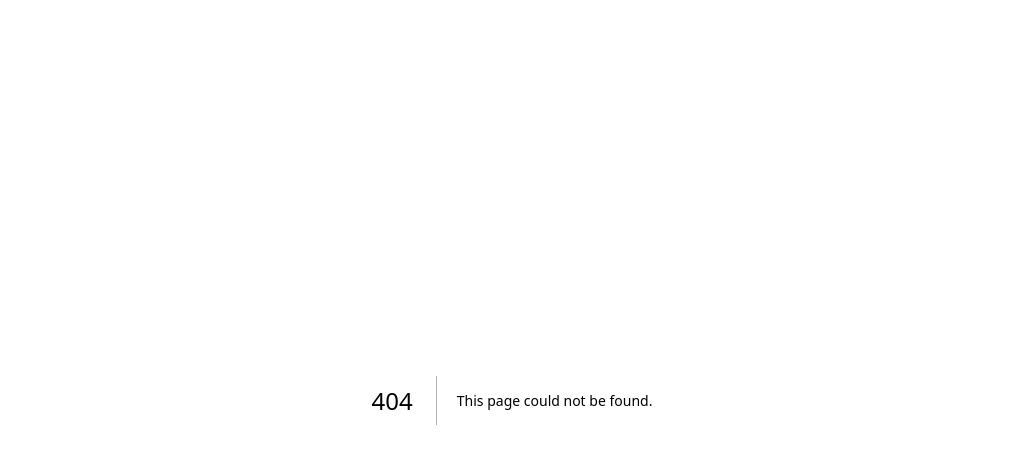
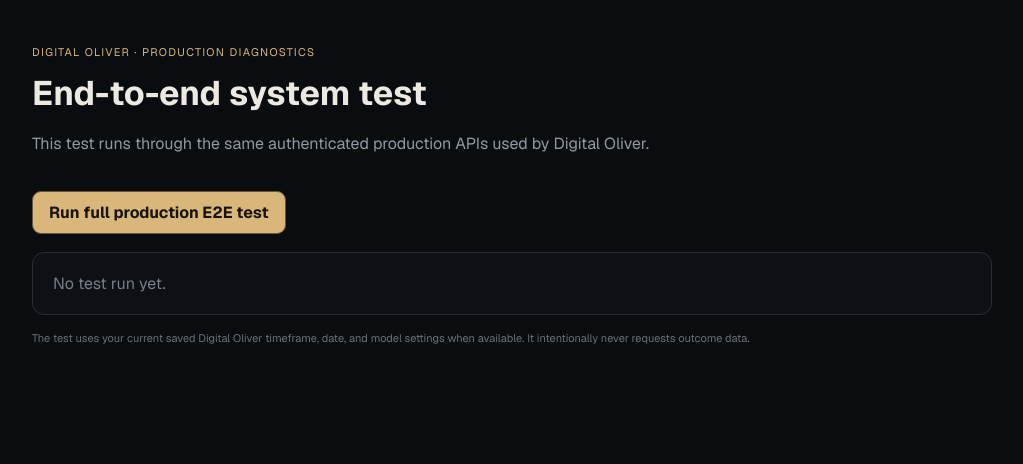
Before and after one commit to raceairspace-art/MichaelOS_Nexus, a Next.js app: page /oliver-diagnostics in a window 1280 px wide. Before the commit this address had no page. Shown: the top 464 px of the page, without its empty margins (128-1151 px from the left). Built offline with nearby package versions, Linux system fonts and the light colour scheme.

Commit message:
Add authenticated Digital Oliver end-to-end diagnostics page

```diff
--- /dev/null
+++ b/src/app/oliver-diagnostics/page.tsx
@@ -0,0 +1,153 @@
+"use client";
+
+import { useMemo, useState } from "react";
+
+const SYMBOLS = ["AAPL", "MSFT", "NVDA", "AMZN", "META", "GOOGL", "TSLA"] as const;
+const WORKSPACE_KEY = "michaelos-nexus-digital-oliver-v2";
+
+type Line = { at: string; level: "info" | "pass" | "fail"; text: string };
+
+function now() { return new Date().toLocaleTimeString(); }
+
+async function jsonFetch(url: string, init?: RequestInit) {
+  const response = await fetch(url, init);
+  const text = await response.text();
+  let data: any = null;
+  try { data = JSON.parse(text); } catch {}
+  if (!response.ok) {
+    const detail = data?.error || data?.detail?.error || text || `HTTP ${response.status}`;
+    throw new Error(`HTTP ${response.status}: ${typeof detail === "string" ? detail : JSON.stringify(detail)}`);
+  }
+  if (!data) throw new Error(`HTTP ${response.status}: response was not JSON`);
+  return data;
+}
+
+function settingsQuery(settings: Record<string, unknown>) {
+  const q = new URLSearchParams();
+  Object.entries(settings || {}).forEach(([key, value]) => {
+    if (key !== "version" && (typeof value === "string" || typeof value === "number" || typeof value === "boolean")) q.set(key, String(value));
+  });
+  return q;
+}
+
+export default function OliverDiagnosticsPage() {
+  const [running, setRunning] = useState(false);
+  const [lines, setLines] = useState<Line[]>([]);
+  const [result, setResult] = useState<"idle" | "pass" | "fail">("idle");
+
+  const summary = useMemo(() => {
+    if (result === "pass") return "PASS — the live production pipeline completed market → 7 AI reviews → daily ranking.";
+    if (result === "fail") return "FAIL — the last red line is the first broken stage.";
+    return "This test runs through the same authenticated production APIs used by Digital Oliver.";
+  }, [result]);
+
+  function add(level: Line["level"], text: string) {
+    setLines(current => [...current, { at: now(), level, text }]);
+  }
+
+  async function run() {
+    if (running) return;
+    setRunning(true);
+    setLines([]);
+    setResult("idle");
+    try {
+      add("info", "1/5 OpenAI transport + structured-output health check");
+      const health = await jsonFetch("/api/oliver-ai-health", { cache: "no-store" });
+      add("pass", `OpenAI health passed · model ${health.model}`);
+
+      let stored: any = {};
+      try { stored = JSON.parse(localStorage.getItem(WORKSPACE_KEY) || "{}"); } catch {}
+      const timeframe = ["1m", "5m", "15m"].includes(stored.selectedTimeframe) ? stored.selectedTimeframe : "5m";
+      const modelSettings = stored.modelSettings || {};
+      const modelVersion = typeof modelSettings.version === "string" ? modelSettings.version : "Oliver diagnostics";
+      const storedDate = /^\d{4}-\d{2}-\d{2}$/.test(stored.selectedDate || "") ? stored.selectedDate : "";
+
+      add("info", `2/5 Market decision snapshot · ${timeframe}${storedDate ? ` · requested ${storedDate}` : ""}`);
+      const baseSettings = settingsQuery(modelSettings);
+      const firstQuery = new URLSearchParams(baseSettings);
+      firstQuery.set("symbol", "AAPL"); firstQuery.set("interval", timeframe); firstQuery.set("phase", "decision");
+      if (storedDate) firstQuery.set("date", storedDate);
+      const first = await jsonFetch(`/api/oliver_market?${firstQuery}`, { cache: "no-store" });
+      if (!Array.isArray(first.bars) || !first.bars.length) throw new Error("AAPL market response contains no decision bars.");
+      if (first.outcome != null) throw new Error("AAPL decision response leaked outcome data.");
+      const sessionDate = first.sessionDate;
+      add("pass", `AAPL market passed · ${sessionDate} · ${first.bars.length} bars · decision ${first.decisionTime || "window cutoff"}`);
+
+      add("info", "3/5 Market snapshots for all seven symbols");
+      const markets: Record<string, any> = { AAPL: first };
+      for (const symbol of SYMBOLS.slice(1)) {
+        const q = new URLSearchParams(baseSettings);
+        q.set("symbol", symbol); q.set("interval", timeframe); q.set("phase", "decision"); q.set("date", sessionDate);
+        const market = await jsonFetch(`/api/oliver_market?${q}`, { cache: "no-store" });
+        if (market.sessionDate !== sessionDate) throw new Error(`${symbol} returned ${market.sessionDate} instead of ${sessionDate}.`);
+        if (!Array.isArray(market.bars) || !market.bars.length) throw new Error(`${symbol} returned no decision bars.`);
+        markets[symbol] = market;
+        add("pass", `${symbol} market passed · ${market.bars.length} bars`);
+      }
+
+      add("info", "4/5 Frozen AI reviews for all seven symbols");
+      const reviews: Array<{ symbol: string; review: any }> = [];
+      for (const symbol of SYMBOLS) {
+        const market = markets[symbol];
+        const body = {
+          symbol,
+          sessionDate,
+          timeframe,
+          decisionTime: market.decisionTime ?? null,
+          modelVersion,
+          parameters: market.parameters || {},
+          candidate: market.candidate || {},
+          bars: (market.bars || []).slice(-500),
+        };
+        const started = performance.now();
+        const response = await jsonFetch("/api/oliver-ai-review", {
+          method: "POST",
+          headers: { "Content-Type": "application/json" },
+          body: JSON.stringify(body),
+        });
+        if (!response.review) throw new Error(`${symbol} AI response had no review object.`);
+        reviews.push({ symbol, review: response.review });
+        add("pass", `${symbol} AI passed · ${response.review.overallGrade} · ${response.review.wouldTrade} · ${((performance.now() - started) / 1000).toFixed(1)}s`);
+      }
+
+      add("info", "5/5 Comparative daily ranking");
+      const rank = await jsonFetch("/api/oliver-ai-rank", {
+        method: "POST",
+        headers: { "Content-Type": "application/json" },
+        body: JSON.stringify({ sessionDate, timeframe, modelVersion, reviews }),
+      });
+      if (!rank.ranking) throw new Error("Daily ranking response had no ranking object.");
+      add("pass", `Daily rank passed · #1 ${rank.ranking.bestSymbol} · #2 ${rank.ranking.secondSymbol} · noTrade=${rank.ranking.noTradeDay}`);
+      setResult("pass");
+    } catch (error) {
+      add("fail", error instanceof Error ? error.message : String(error));
+      setResult("fail");
+    } finally {
+      setRunning(false);
+    }
+  }
+
+  return (
+    <main style={{ minHeight: "100vh", background: "#0a0d10", color: "#ece9e2", padding: "40px", fontFamily: "var(--font-geist-sans), sans-serif" }}>
+      <section style={{ maxWidth: 960, margin: "0 auto" }}>
+        <span style={{ color: "#d9b67a", fontSize: 11, letterSpacing: ".12em" }}>DIGITAL OLIVER · PRODUCTION DIAGNOSTICS</span>
+        <h1 style={{ margin: "10px 0 6px", fontSize: 34 }}>End-to-end system test</h1>
+        <p style={{ color: "#9299a3", lineHeight: 1.6, maxWidth: 760 }}>{summary}</p>
+        <button onClick={() => void run()} disabled={running} style={{ margin: "18px 0", border: "1px solid #66583f", borderRadius: 9, background: running ? "#17191d" : "#d9b67a", color: running ? "#aaa" : "#18130c", padding: "10px 16px", fontWeight: 700, cursor: running ? "default" : "pointer" }}>
+          {running ? "Running full production test…" : "Run full production E2E test"}
+        </button>
+        <div style={{ border: "1px solid #292d33", borderRadius: 12, overflow: "hidden", background: "#0d1014" }}>
+          {!lines.length && <div style={{ padding: 20, color: "#777f89" }}>No test run yet.</div>}
+          {lines.map((line, index) => (
+            <div key={`${line.at}-${index}`} style={{ display: "grid", gridTemplateColumns: "80px 56px 1fr", gap: 10, padding: "10px 14px", borderTop: index ? "1px solid #20242a" : "none", fontFamily: "var(--font-geist-mono), monospace", fontSize: 12 }}>
+              <span style={{ color: "#69717a" }}>{line.at}</span>
+              <strong style={{ color: line.level === "pass" ? "#77c69b" : line.level === "fail" ? "#e07f7f" : "#d9b67a" }}>{line.level.toUpperCase()}</strong>
+              <span style={{ color: line.level === "fail" ? "#f0a5a5" : "#c2c6cc", whiteSpace: "pre-wrap", overflowWrap: "anywhere" }}>{line.text}</span>
+            </div>
+          ))}
+        </div>
+        <p style={{ marginTop: 16, color: "#69717a", fontSize: 11 }}>The test uses your current saved Digital Oliver timeframe, date, and model settings when available. It intentionally never requests outcome data.</p>
+      </section>
+    </main>
+  );
+}
```
